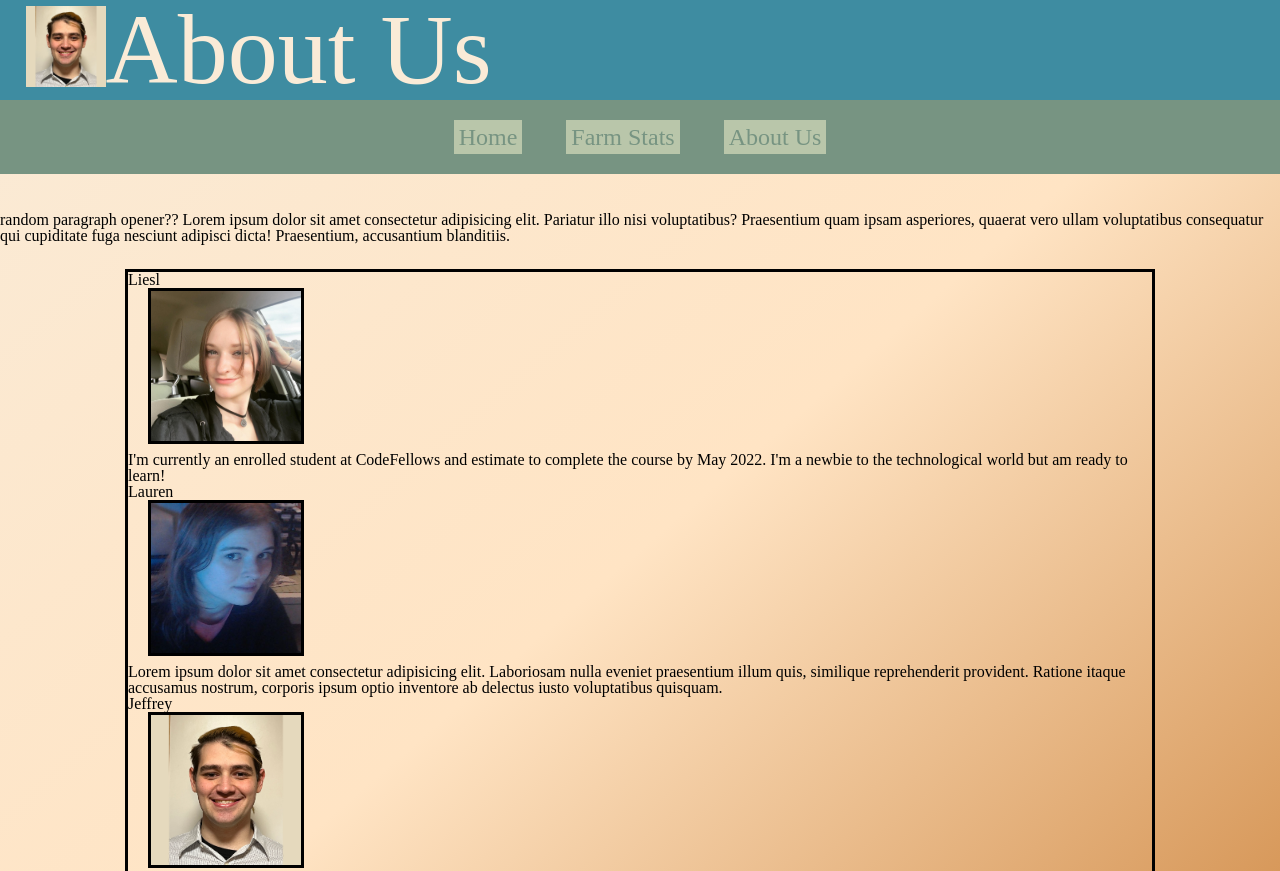
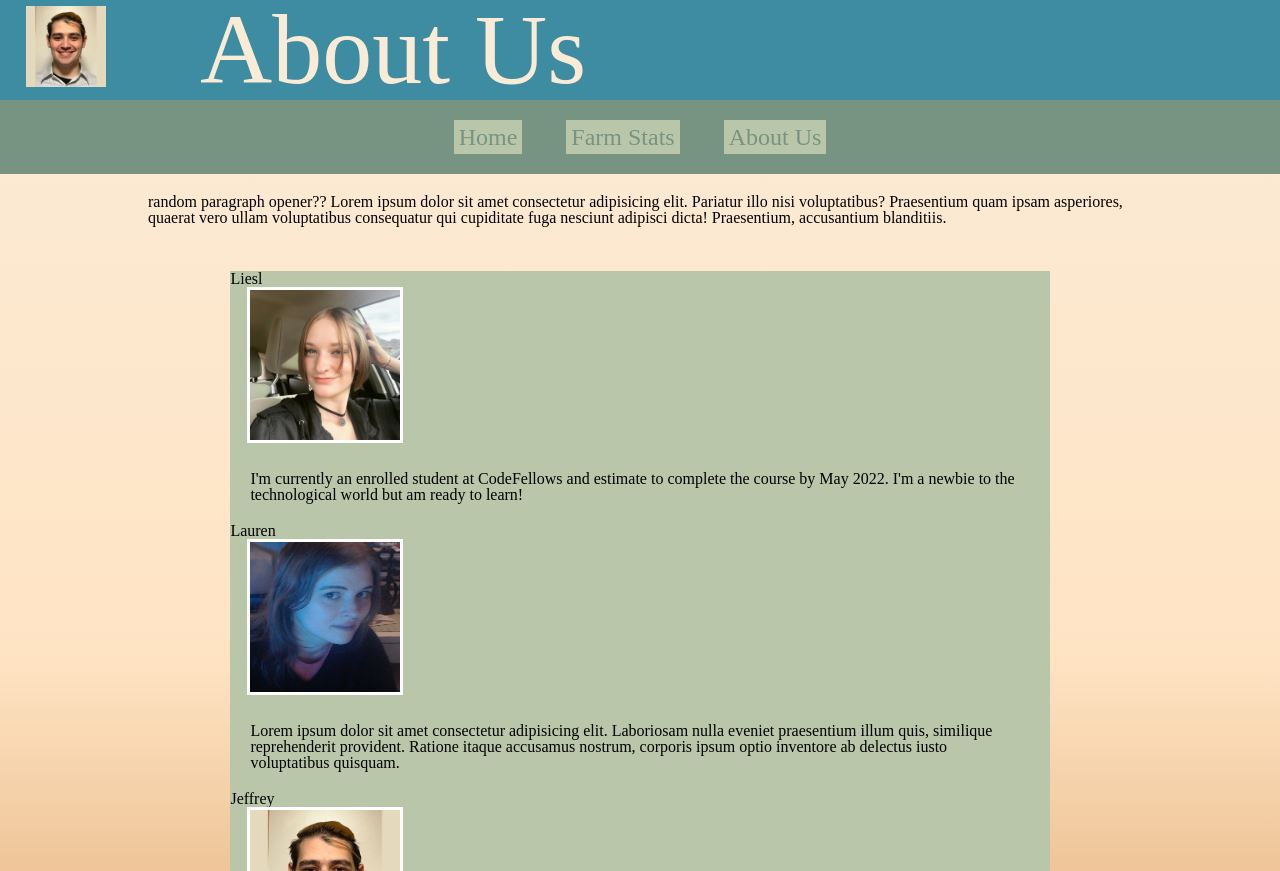
Before and after one commit to lausl-makins/farming-game, a plain HTML site: page aboutus.html in a window 1280 px wide. Shown: the top 871 px of the page. Drawn offline with Linux system fonts and the light colour scheme.

Commit message:
Worked on colorscheme and general styling

```diff
--- a/css/style.css
+++ b/css/style.css
@@ -1,8 +1,9 @@
 body {
-  background-image: linear-gradient(to bottom right, antiquewhite,bisque,peru);
+  background-image: linear-gradient(to bottom, antiquewhite,bisque,peru);
   width: 100%;
-  height: 1100px;
+  height: 100%;
 }
+
 
 /* ***************header********* */
 
@@ -19,6 +20,16 @@ body {
 
 }
 
+main {
+  margin-top: 3%;
+  width: 80%;
+  margin: 0 auto;
+}
+
+main p{
+  padding: 20px;
+}
+
 #logo {
   width: 80px;
   height:100%;
@@ -32,7 +43,7 @@ body {
 #title {
   text-align: left;
   /* margin-left: 50px; */
-  padding-left: 50px;
+  padding-left: 200px;
   font-size: 100px;
 
 
@@ -75,20 +86,17 @@ nav ul li a {
 
 /* END NAV */
 
-main {
-  margin-top: 3%;
-}
 
 .creatorPhotos {
   width: 150px;
   height: 150px;
   margin-left: 2%;
   margin-bottom: 5px;
-  border: black 3px solid;
+  border: rgb(255, 255, 255) 3px solid;
 }
 
 #ourAboutUsInfo{
-  border: black 3px solid;
+  background-color: #B9C6AA;
   width: 80%;
   margin-top: 25px;
   margin-left: auto;
```
